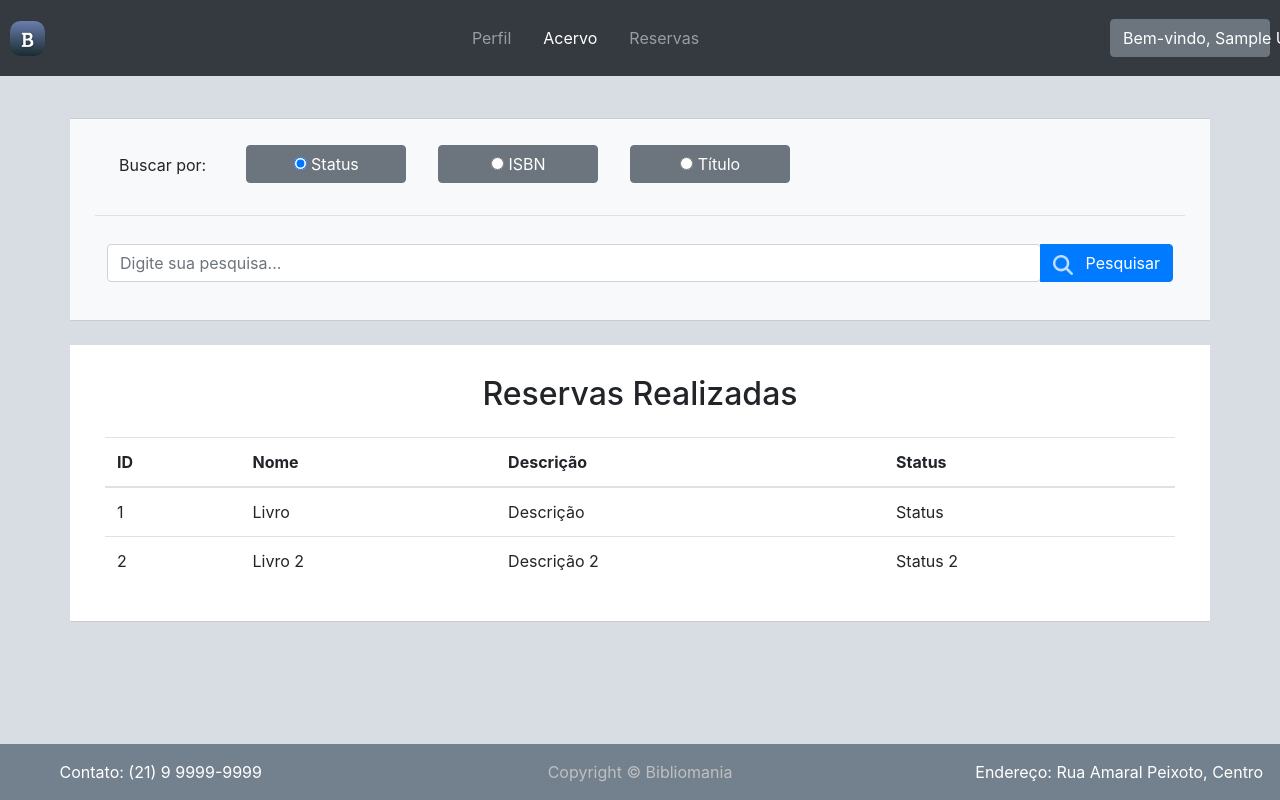
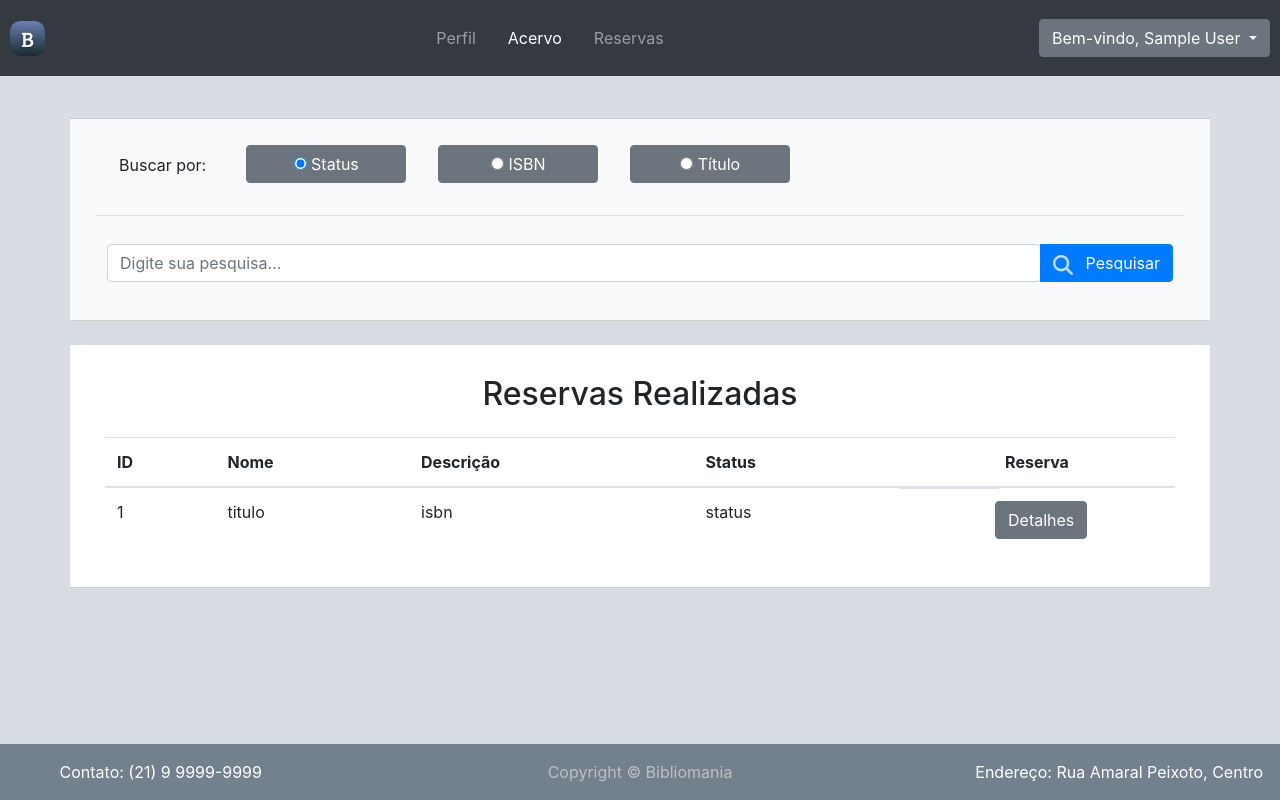
Before and after one commit to GM7Avila/bibliomania-flask, a Flask app: page /reservation in a window 1280 px wide. Run offline with Flask 3, Linux system fonts and the light colour scheme; the visitor is signed in with stand-in values (Sample User, id 1); some libraries are stand-ins or nearby versions.

Commit message:
feat: parte view user: visualizar reserva

```diff
--- a/app.py
+++ b/app.py
@@ -6,6 +6,7 @@
 from scripts.populate_book_table import populate_book_table
 from app.models.Reservation import Reservation
 from datetime import datetime
+from app.models.Book import Book
 from flask_login import login_user, logout_user, login_required, current_user
 
 def redirect_if_logged_in(f):
@@ -89,6 +90,7 @@
 def reservation():
     return render_template("reservation.html")
 
+
 @app.route("/user")
 @login_required
 def user():
--- a/app/static/css/reservation.css
+++ b/app/static/css/reservation.css
@@ -14,12 +14,12 @@
 }
 
 .filtro-buttons {
-    margin-top: 10px;
+    margin-top: 10rem;
 }
-.btn-secondary{
+
+.btn-group label {
     width: 10rem !important;
 }
-
 
 /* Estilo para botão focado */
 .btn-group label.btn:focus {
@@ -33,3 +33,15 @@
     color: #fff;
     border-color: #007bff;
 }
+.td-detalhes {
+    max-width: 1000px;
+    width: 100px;
+    white-space: nowrap;
+}
+td.td-detalhes {
+    color: white;
+
+}
+.custom-btn-detalhes {
+    margin-left:5rem;
+}
--- a/app/templates/reservation.html
+++ b/app/templates/reservation.html
@@ -54,29 +54,25 @@
                     <th scope="col">Nome</th>
                     <th scope="col">Descrição</th>
                     <th scope="col">Status</th>
+                    <th scope="col" class="text-center">Reserva</th>
                 </tr>
             </thead>
             <tbody>
                 <tr>
                     <td>1</td>
-                        <td>Livro</td>
-                        <td>Descrição</td>
-                        <td>Status</td>
+                    <td>titulo</td>
+                    <td>isbn</td>
+                    <td>status</td>
+                    <td class="pl-3 td-detalhes d-flex align-items-center">
+                        <a class="btn btn-secondary rounded custom-btn-detalhes">Detalhes</a>
+                    </td>
                 </tr>
-                    <!-- Adicione mais linhas conforme necessário -->
-                    <tr>
-                        <td>2</td>
-                        <td>Livro 2</td>
-                        <td>Descrição 2</td>
-                        <td>Status 2</td>
-                    </tr>
-                    <!-- Adicione mais linhas conforme necessário -->
             </tbody>
         </table>
     </div>
 </div>
+
 </div>
 
-</div>
-<link rel="stylesheet" href=".\static\css\reservation.css">
+<link rel="stylesheet" href="{{ url_for('static', filename='css/reservation.css') }}">
 {% endblock %}
```
Lines whose indentation alone changed are shown as unchanged.
